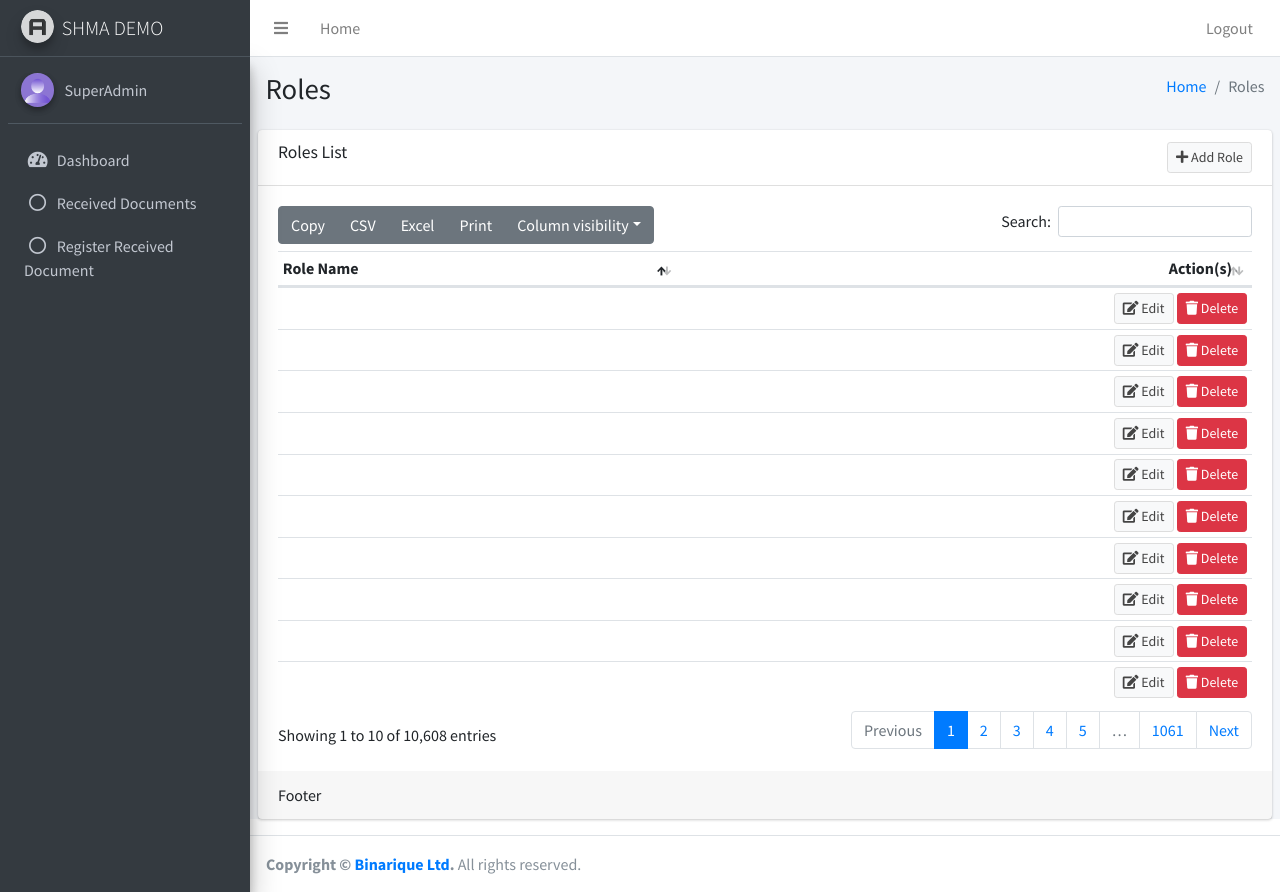
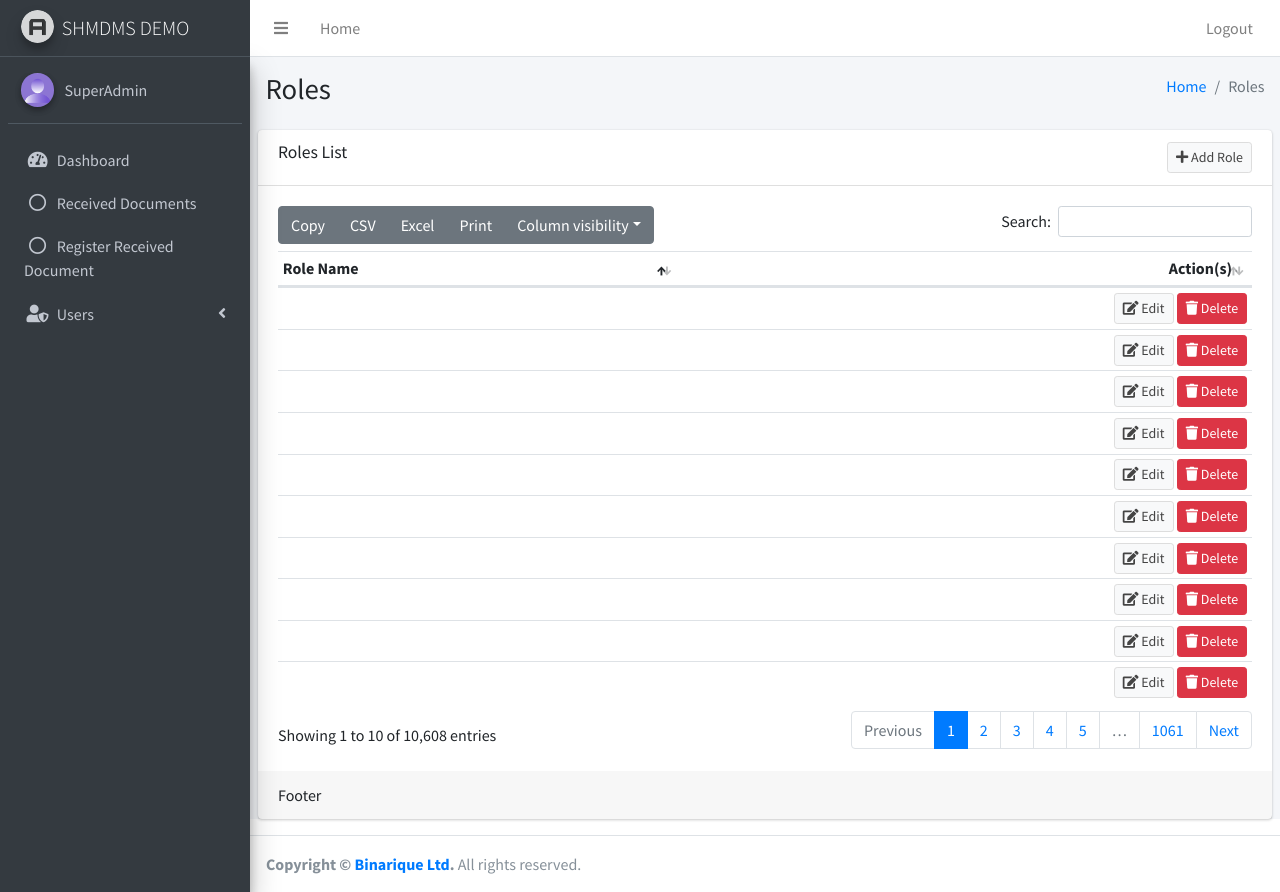
Before and after one commit to JNsubuga/SHMDMS, a Django app: page /roles/ in a window 1280 px wide. Run offline with Django 4.2, Linux system fonts and the light colour scheme; a user stored in the database is signed in; data comes from the database, SQL or seed files in the repository; both versions use the stored data as it was after the commit; some libraries are stand-ins or nearby versions.

Commit message:
20241228-01 commit

```diff
--- a/templates/dashboard.html
+++ b/templates/dashboard.html
@@ -4,7 +4,7 @@
   <head>
     <meta charset="utf-8" />
     <meta name="viewport" content="width=device-width, initial-scale=1" />
-    <title>SHMA | Dashboard</title>
+    <title>SHMDMS | Dashboard</title>
 
     <!-- Google Font: Source Sans Pro -->
     <link
--- a/templates/parts/sidemenu.html
+++ b/templates/parts/sidemenu.html
@@ -3,8 +3,13 @@
 <aside class="main-sidebar sidebar-dark-primary elevation-4">
   <!-- Brand Logo -->
   <a href="{% url 'dashboard' %}" class="brand-link">
-      <img src="{% static 'dist/img/AdminLTELogo.png' %}" alt="AdminLTE Logo" class="brand-image img-circle elevation-3" style="opacity: .8">
-      <span class="brand-text font-weight-light">SHMA DEMO</span>
+    <img
+      src="{% static 'dist/img/AdminLTELogo.png' %}"
+      alt="AdminLTE Logo"
+      class="brand-image img-circle elevation-3"
+      style="opacity: 0.8"
+    />
+    <span class="brand-text font-weight-light">SHMDMS DEMO</span>
   </a>
 
   <!-- Sidebar -->
@@ -12,7 +17,11 @@
     <!-- Sidebar user panel (optional) -->
     <div class="user-panel mt-3 pb-3 mb-3 d-flex">
       <div class="image">
-          <img src="{{ auth_user.profile.photo }}" class="img-circle elevation-2" alt="User Image">
+        <img
+          src="{{ auth_user.profile.photo }}"
+          class="img-circle elevation-2"
+          alt="User Image"
+        />
       </div>
       <div class="info">
         <a href="#" class="d-block">{{ auth_user.username }}</a>
@@ -21,7 +30,12 @@
 
     <!-- Sidebar Menu -->
     <nav class="mt-2">
-        <ul class="nav nav-pills nav-sidebar flex-column" data-widget="treeview" role="menu" data-accordion="false">
+      <ul
+        class="nav nav-pills nav-sidebar flex-column"
+        data-widget="treeview"
+        role="menu"
+        data-accordion="false"
+      >
         <!-- Add icons to the links using the .nav-icon class
                with font-awesome or any other icon font library -->
         <!--Load modules from back end-->
--- a/templates/roles.html
+++ b/templates/roles.html
@@ -4,7 +4,7 @@
   <head>
     <meta charset="utf-8" />
     <meta name="viewport" content="width=device-width, initial-scale=1" />
-    <title>ESC | Roles</title>
+    <title>SHMDMS | Roles</title>
 
     <!-- Google Font: Source Sans Pro -->
     <link
@@ -12,14 +12,32 @@
       href="https://fonts.googleapis.com/css?family=Source+Sans+Pro:300,400,400i,700&display=fallback"
     />
     <!-- DataTables -->
-         <link rel="stylesheet" href="{% static 'plugins/datatables-bs4/css/dataTables.bootstrap4.min.css'%}">
-         <link rel="stylesheet" href="{% static 'plugins/datatables-responsive/css/responsive.bootstrap4.min.css'%}">
-         <link rel="stylesheet" href="{% static 'plugins/datatables-buttons/css/buttons.bootstrap4.min.css'%}">
-         <link rel="stylesheet" href="{% static 'plugins/select2-bootstrap4-theme/select2-bootstrap4.min.css'%}">
+    <link
+      rel="stylesheet"
+      href="{% static 'plugins/datatables-bs4/css/dataTables.bootstrap4.min.css'%}"
+    />
+    <link
+      rel="stylesheet"
+      href="{% static 'plugins/datatables-responsive/css/responsive.bootstrap4.min.css'%}"
+    />
+    <link
+      rel="stylesheet"
+      href="{% static 'plugins/datatables-buttons/css/buttons.bootstrap4.min.css'%}"
+    />
+    <link
+      rel="stylesheet"
+      href="{% static 'plugins/select2-bootstrap4-theme/select2-bootstrap4.min.css'%}"
+    />
     <!-- Bootstrap4 Duallistbox -->
-         <link rel="stylesheet" href="{% static 'plugins/bootstrap4-duallistbox/bootstrap-duallistbox.min.css'%}">
+    <link
+      rel="stylesheet"
+      href="{% static 'plugins/bootstrap4-duallistbox/bootstrap-duallistbox.min.css'%}"
+    />
     <!-- Toastr -->
-         <link rel="stylesheet" href="{% static 'plugins/toastr/toastr.min.css' %}">
+    <link
+      rel="stylesheet"
+      href="{% static 'plugins/toastr/toastr.min.css' %}"
+    />
     <!-- Font Awesome -->
     <!-- Font Awesome -->
     <link
@@ -28,7 +46,7 @@
     />
     <!-- Theme style -->
     <link rel="stylesheet" href="{% static 'dist/css/adminlte.min.css' %}" />
-    <link rel="stylesheet" href="{% static 'dist/css/custom.css' %}">
+    <link rel="stylesheet" href="{% static 'dist/css/custom.css' %}" />
   </head>
   <body class="hold-transition sidebar-mini layout-navbar-fixed">
     <!-- Site wrapper -->
@@ -59,13 +77,17 @@
           <!-- /.container-fluid -->
         </section>
 
-
         <div class="modal fade" id="modal-lg">
           <div class="modal-dialog modal-lg">
             <div class="modal-content">
               <div class="modal-header">
                 <h4 class="modal-title"></h4>
-                <button type="button" class="close" data-dismiss="modal" aria-label="Close">
+                <button
+                  type="button"
+                  class="close"
+                  data-dismiss="modal"
+                  aria-label="Close"
+                >
                   <span aria-hidden="true">&times;</span>
                 </button>
               </div>
@@ -80,36 +102,67 @@
                 <form id="role-form">
                   <div class="row">
                     {% csrf_token %}
-                    <input type="hidden" class="form-control" id="selected-role-id">
+                    <input
+                      type="hidden"
+                      class="form-control"
+                      id="selected-role-id"
+                    />
                     <!--Treatment-->
 
                     <div class="col-md-12">
                       <div class="form-group">
-                        <label class="col-form-label" for="referal">Role Name:</label>
-                        <input type="text" id="role-name" class="form-control form-control-sm"  placeholder="Role Name ...">
+                        <label class="col-form-label" for="referal"
+                          >Role Name:</label
+                        >
+                        <input
+                          type="text"
+                          id="role-name"
+                          class="form-control form-control-sm"
+                          placeholder="Role Name ..."
+                        />
                       </div>
                     </div>
 
                     <div class="col-md-12">
                       <!--District-->
                       <label>Default role permissions</label>
-                      <select id="permissions-list" class="duallistbox" multiple="multiple">
+                      <select
+                        id="permissions-list"
+                        class="duallistbox"
+                        multiple="multiple"
+                      >
                         {% for permission in permissions%}
-                        <option value="{{ permission.permission_id }}">{{ permission.permission_name }}</option>
+                        <option value="{{ permission.permission_id }}">
+                          {{ permission.permission_name }}
+                        </option>
                         {% endfor %}
                       </select>
                     </div>
 
                     <!--Is Disabled-->
-                    <div class="custom-control custom-checkbox col-sm-12 text-center" id="is-disabod">
-
-                    </div>
+                    <div
+                      class="custom-control custom-checkbox col-sm-12 text-center"
+                      id="is-disabod"
+                    ></div>
                   </div>
                 </form>
               </div>
               <div class="modal-footer justify-content-between">
-                <button type="button" class="btn btn-default" data-dismiss="modal">Close</button>
-                <button type="button" onclick="saveData()" class="btn btn-primary" id="save-btn"><i class="fa fa-save"></i> Save</button>
+                <button
+                  type="button"
+                  class="btn btn-default"
+                  data-dismiss="modal"
+                >
+                  Close
+                </button>
+                <button
+                  type="button"
+                  onclick="saveData()"
+                  class="btn btn-primary"
+                  id="save-btn"
+                >
+                  <i class="fa fa-save"></i> Save
+                </button>
               </div>
             </div>
             <!-- /.modal-content -->
@@ -118,14 +171,19 @@
         </div>
         <!-- /.modal -->
 
-
         <!-- Main content -->
         <section class="content">
           <!-- Default box -->
           <div class="card">
             <div class="card-header d-flex">
               <h3 class="card-title">Roles List</h3>
-              <button type="button" onclick="UserRoleForm()" class="btn btn-default btn-sm ml-auto"><i class="fa fa-plus"></i> Add Role</button>
+              <button
+                type="button"
+                onclick="UserRoleForm()"
+                class="btn btn-default btn-sm ml-auto"
+              >
+                <i class="fa fa-plus"></i> Add Role
+              </button>
             </div>
             <div class="card-body">
               <!--..spinner start-->
@@ -135,12 +193,12 @@
                 </div>
               </div>
               <!--spinner end-->
-                <table id="roles-data-table" class="table table-normal table-hover table-sm">
-                  <thead>
-
-                  </thead>
-                  <tbody>
-                  </tbody>
+              <table
+                id="roles-data-table"
+                class="table table-normal table-hover table-sm"
+              >
+                <thead></thead>
+                <tbody></tbody>
               </table>
             </div>
             <!-- /.card-body -->
--- a/templates/users/add-user.html
+++ b/templates/users/add-user.html
@@ -5,7 +5,7 @@
 <head>
   <meta charset="utf-8">
   <meta name="viewport" content="width=device-width, initial-scale=1">
-  <title>SHMA | Add User</title>
+  <title>SHMDMS | Add User</title>
 
   <!-- Google Font: Source Sans Pro -->
   <link rel="stylesheet" href="https://fonts.googleapis.com/css?family=Source+Sans+Pro:300,400,400i,700&display=fallback">
--- a/templates/users/update-user.html
+++ b/templates/users/update-user.html
@@ -5,7 +5,7 @@
 <head>
   <meta charset="utf-8">
   <meta name="viewport" content="width=device-width, initial-scale=1">
-  <title>SHMA | Update User</title>
+  <title>SHMDMS | Update User</title>
   <!-- Google Font: Source Sans Pro -->
   <link rel="stylesheet" href="https://fonts.googleapis.com/css?family=Source+Sans+Pro:300,400,400i,700&display=fallback">
   <!-- DataTables -->
--- a/webapp/views.py
+++ b/webapp/views.py
@@ -40,14 +40,16 @@
         str(request.build_absolute_uri()).replace(request.get_full_path(), "") + "/" + route
     )
 
+
 def getSideMenuSubmenu(request, submodules, module):
     micon = getIcon(module)
     murl = getFullUrlPath(request, module["route_name"])
     item = """<ul class="nav nav-treeview">"""
     item += f"""<li class="nav-item">
-                <a href="{murl}" class="nav-link">
-                    <i class="{ micon }"></i>
-                    <p>{module["module_name"]}</p>
+                <a href="{ murl }" class="nav-link">
+                <i class="{ micon }"></i>
+                <p>{module['module_name']}</p>
+                </a>
             </li>"""
     for submodule in submodules:
         icon = getIcon(submodule)
@@ -55,28 +57,28 @@
         if submodule["has_children"] and len(submodule["sub_module"]) > 0:
             items = getSideMenuSubmenu(request, submodule["sub_module"], submodule)
             item += f"""
-                <li class="nav-item">
-                    <a href="{ url }" class="nav-link">
-                        <i class="{ icon }"></i>
-                        <p>
-                            {submodule["module_name"]}
-                            <i class="right fas fa-angle-left"></i>
-                        </p>
-                    </a>
-                    {items}
-                </li>
+              <li class="nav-item">
+                <a href="{ url }" class="nav-link">
+                <i class="{ icon }"></i>
+                <p>
+                   {submodule['module_name']}
+                    <i class="right fas fa-angle-left"></i>
+                </p>
+                </a>
+                {items}
+            </li>
             """
         else:
-            item += f"""
-                <li class="nav-item">
-                    <a href="{ url }" class="nav-link">
+            item += f"""<li class="nav-item">
+                        <a href="{ url }" class="nav-link">
                         <i class="{ icon }"></i>
-                        <p>{submodule["module_name"]}</p>
-                    </a>
-                </li>
-            """
+                        <p>{submodule['module_name']}</p>
+                        </a>
+                    </li>
+                    """
     item += """</ul>"""
     return item
+
 
 def generatedSideMenu(modules, request):
     item = ""
@@ -85,30 +87,29 @@
         micon = getIcon(module)
         if module["has_children"] and len(module["sub_module"]) > 0:
             items = getSideMenuSubmenu(request, module["sub_module"], module)
-            items += f"""
-                <li class="nav-itme">
-                    <a href="{ url }" class="nav-link">
-                        <i class="{ micon }"></i>
-                        <p>
-                            {module["module_name"]}
-                            <i class="right fas fa-angle-left></i>
-                        </p>
-                    </a>
-                    {items}
-                </li>
+            item += f"""
+              <li class="nav-item">
+                <a href="{ url }" class="nav-link">
+                    <i class="{ micon }"></i>
+                    <p>
+                    {module['module_name']}
+                        <i class="right fas fa-angle-left"></i>
+                    </p>
+                </a>
+                {items}
+            </li>
             """
         else:
-            item += f"""
-                <li class="nav-item">
+            item += f"""<li class="nav-item">
                     <a href="{ url }" class="nav-link">
-                        <i class="{ micon }"></i>
-                        <p>
-                            {module["module_name"]}
-                        </p>
+                    <i class="{ micon }"></i>
+                    <p>
+                        {module['module_name']}
+                    </p>
                     </a>
-                </li>
-            """
+                </li>"""
     return item
+
 
 #############
 def index(request):
```
Also changed, not shown: static/api/receivedDocuments/received-documents.js (+6 -4 lines), templates/users/users.html (+29 -13 lines), db.sqlite3. Lines whose indentation alone changed are shown as unchanged.
